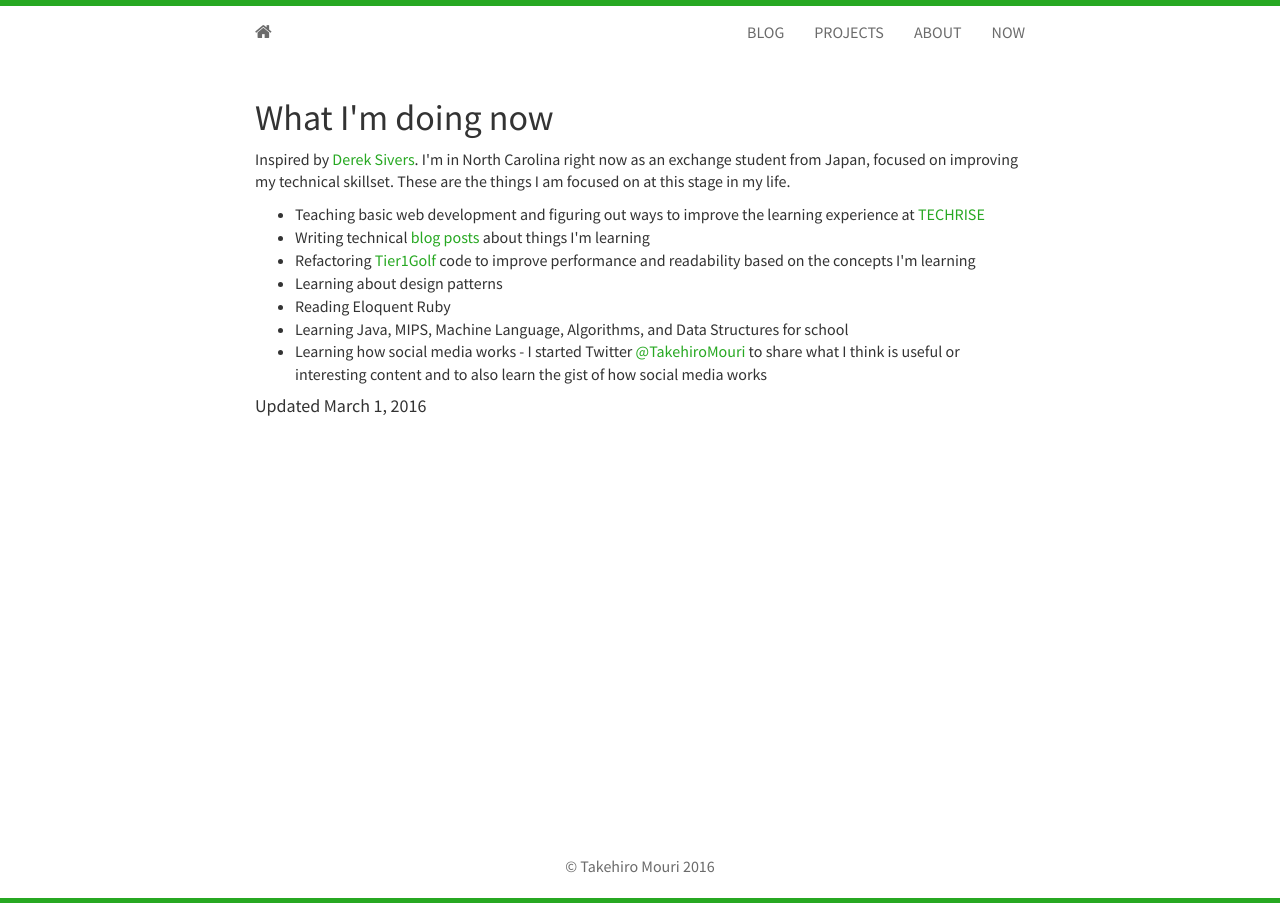
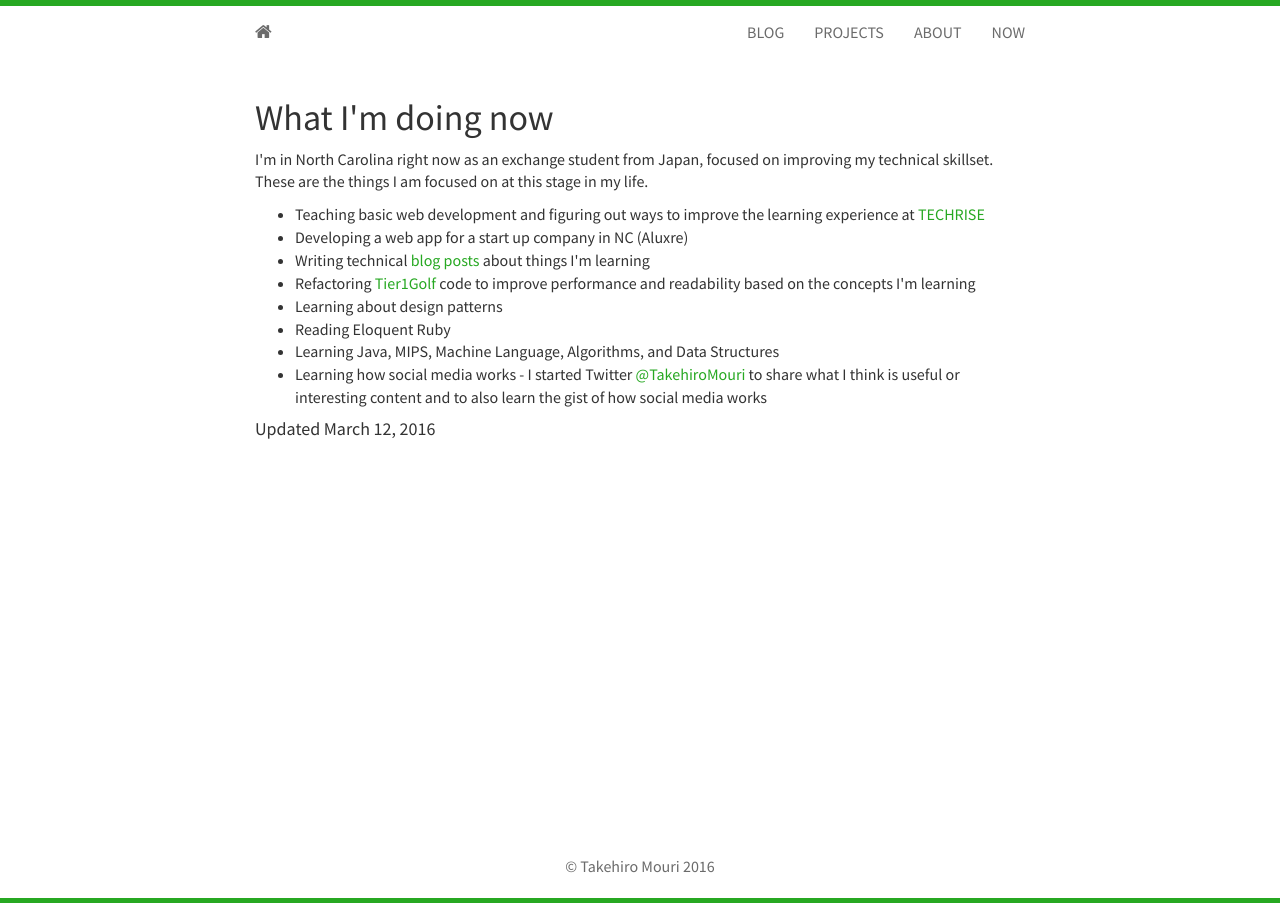
Before and after one commit to poudelmadhav/takehiromouri.github.io, a Jekyll site: the page built from now.html, in a window 1280 px wide. Built offline with Jekyll 4.4.1, drawn with Linux system fonts in a browser that asks for light colours; nearby versions of some CDN libraries; Markdown is read by kramdown in place of the engine named in the settings.

Commit message:
update now page

```diff
--- a/_config.yml
+++ b/_config.yml
@@ -15,7 +15,7 @@ baseurl: http://www.takehiromouri.com/
 url: https://www.takehiromouri.com
 title: Takehiro Mouri - Ruby on Rails Developer
 author: Takehiro Mouri
-description: Ruby on Rails developer. I'm passionate about writing and teaching code.
+description: Ruby on Rails developer. I read, write, and live code.
 avatar: prof.jpg
 email: takehiromouri@gmail.com
 github: takehiromouri
--- a/_includes/now.html
+++ b/_includes/now.html
@@ -3,19 +3,20 @@
   <h1>What I'm doing now</h1>
 
   <p>
-    Inspired by <a href="https://sivers.org/now" target="_blank">Derek Sivers</a>. I'm in North Carolina right now as an exchange student from Japan, focused on improving my technical skillset. These are the things I am focused on at this stage in my life.
+    I'm in North Carolina right now as an exchange student from Japan, focused on improving my technical skillset. These are the things I am focused on at this stage in my life.
   </p>
 
   <ul>
     <li>Teaching basic web development and figuring out ways to improve the learning experience at <a href="http://www.techrise.me" target="_blank">TECHRISE</a></li>
+    <li>Developing a web app for a start up company in NC (Aluxre)</li>
     <li>Writing technical <a href="/blog.html">blog posts</a> about things I'm learning</li>
     <li>Refactoring <a href="https://www.tier1golf.com" target="_blank">Tier1Golf</a> code to improve performance and readability based on the concepts I'm learning</li>
     <li>Learning about design patterns</li>
     <li>Reading Eloquent Ruby</li>
-    <li>Learning Java, MIPS, Machine Language, Algorithms, and Data Structures for school</li>
+    <li>Learning Java, MIPS, Machine Language, Algorithms, and Data Structures</li>
     <li>Learning how social media works - I started Twitter <a href="https://twitter.com/TakehiroMouri" target="_blank">@TakehiroMouri</a> to share what I think is useful or interesting content and to also learn the gist of how social media works</li>
   </ul>
 
-  <h4>Updated March 1, 2016</h4>
+  <h4>Updated March 12, 2016</h4>
 
 </div>
```
Also changed, not shown: 5 other files.
